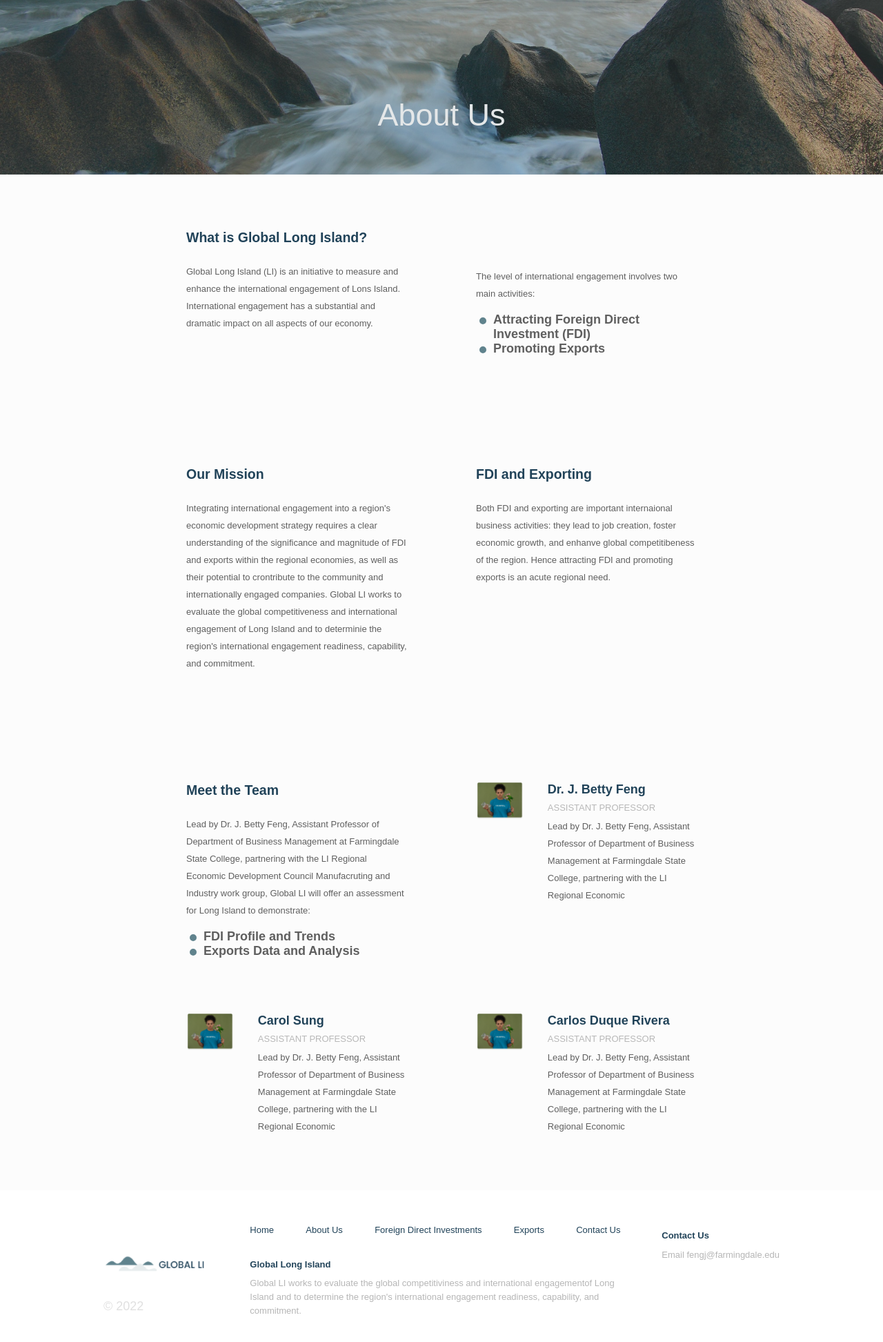
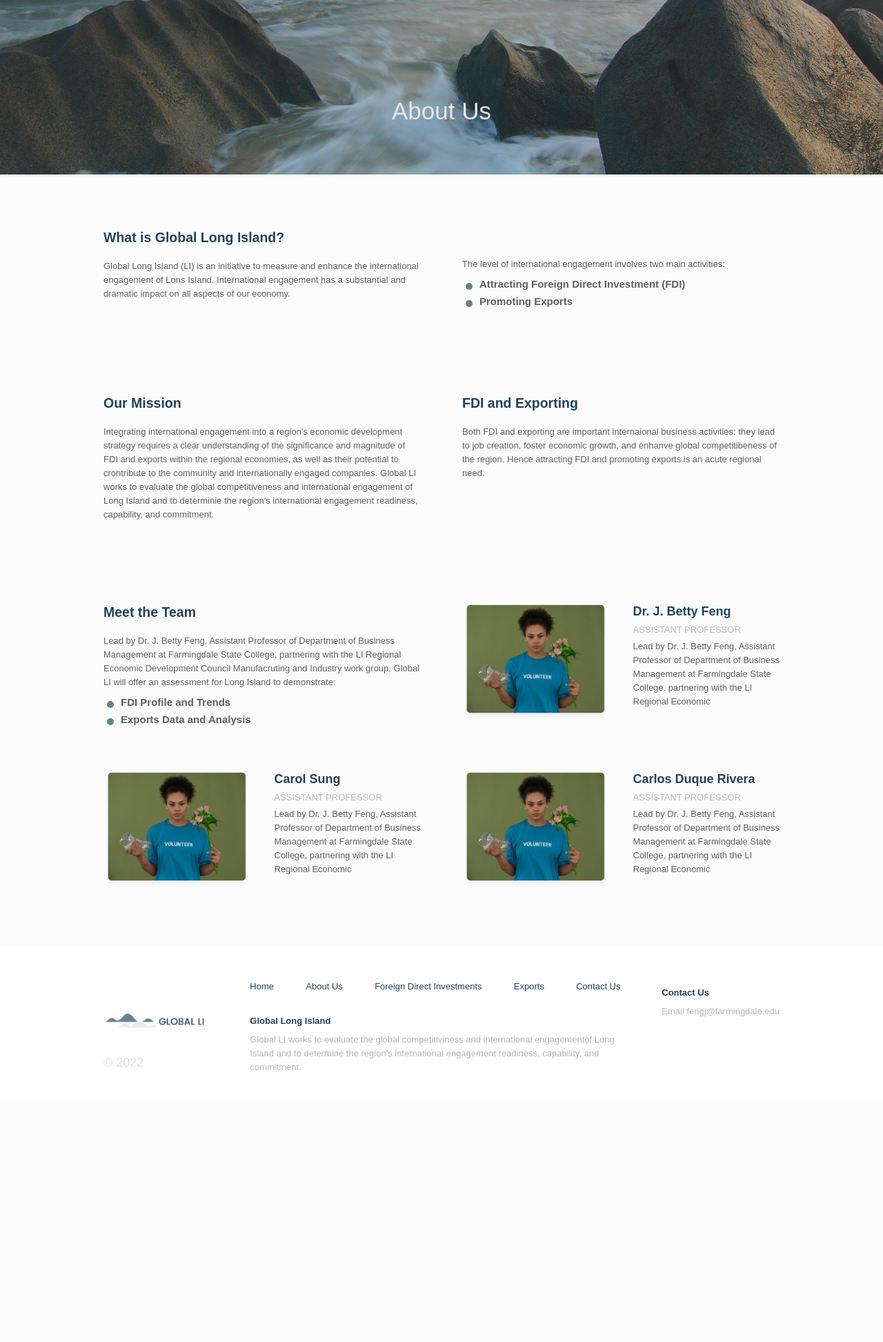
Before and after one commit to CDDR1/global-li, a Flask app: page /about in a window 1280 px wide. Shown: the part 67-2012 px from the top of the page at 69% size. After the commit the page ends 1618 px from the top, so only its background shows below. Run offline with Flask 2, Linux system fonts and the light colour scheme.

Commit message:
Adding About Us styles at 1366px width

```diff
--- a/static/css/about.css
+++ b/static/css/about.css
@@ -6,7 +6,7 @@
 
 /* || MAIN SECTION */
 main {
-    padding: 8rem 27rem;
+    padding: 8rem 15rem;
 }
 
 .grid {
@@ -39,7 +39,7 @@ main {
     font-size: var(--fs-300);
     font-weight: 600;
     position: relative;
-    margin-left: 2.5rem;
+    margin: 0.8rem 0 0.8rem 2.5rem;
 }
 
 .grid-item-list-item::before {
@@ -57,6 +57,14 @@ main {
     display: flex;
     justify-content: space-between;
     gap: 3.5rem;
+}
+
+.grid-item-flex-container > * {
+    width: 100%;
+}
+
+.grid-item-img {
+    width: 100%;
 }
 
 .team-member-info {
@@ -81,3 +89,46 @@ main {
 
 /* || FOOTER */
 /* Footer styles can be found in the footer.css file */
+
+/* || Responsive */
+@media (max-width: 1590px) {
+    :root {
+        --fs-200: 1.3rem;
+        --fs-300: 1.8rem;
+        --fs-500: 2.5rem;
+        --fs-2xl: 5.5rem;
+    }
+
+    .grid-item-text {
+        line-height: 2rem;
+    }
+
+    .team-member-description {
+        line-height: 2rem;
+    }
+}
+
+@media (max-width: 1366px) {
+    /* || MAIN SECTION */
+    .grid {
+        column-gap: 6rem;
+        row-gap: 6rem;
+    }
+
+    .grid-item-text {
+        margin-top: 2rem;
+        line-height: 2rem;
+    }
+
+    .grid-item-2 .grid-item-text {
+        margin-top: 4rem;
+    }
+
+    .grid-item-list {
+        margin-top: 1rem;
+    }
+
+    .grid-item-list-item {
+        font-size: 1.5rem;
+    }
+}
--- a/static/css/general-styles.css
+++ b/static/css/general-styles.css
@@ -101,6 +101,7 @@ textarea {
         --fs-200: 1.3rem;
         --fs-300: 1.8rem;
         --fs-500: 2.5rem;
+        --fs-700: 3.5rem;
         --fs-2xl: 5.5rem;
     }
 }
--- a/templates/about.html
+++ b/templates/about.html
@@ -8,7 +8,7 @@
     <link rel="stylesheet" href="../static/css/general-styles.css">
     <!-- About Us Styles -->
     <link rel="stylesheet" href="../static/css/about.css">
-    <title>Global LI | Home</title>
+    <title>Global LI | About Us</title>
 </head>
 <body>
     <div class="container">
```
